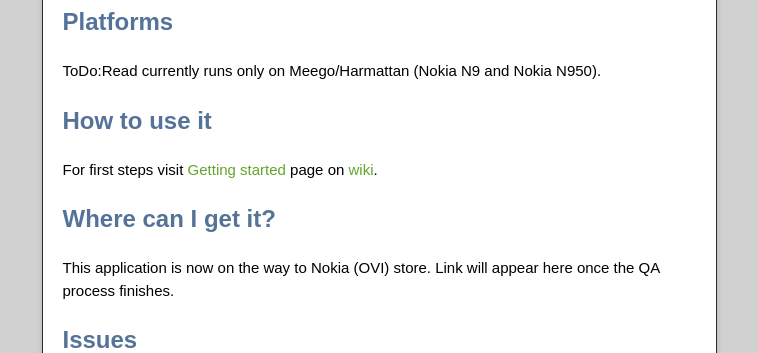
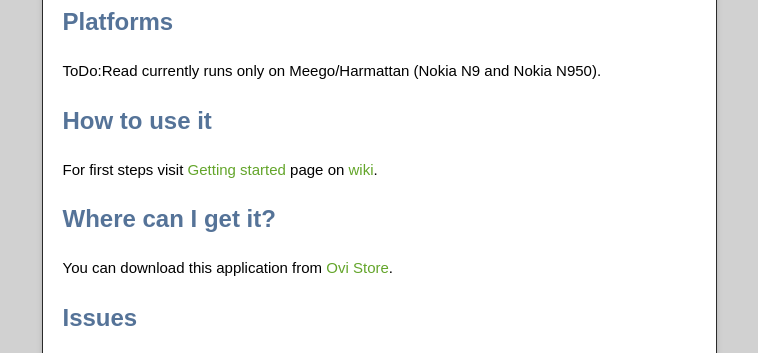
Before and after one commit to rnovacek/todoread, a plain HTML site: page index.html in a window 1280 px wide. Shown: the part 1029-1382 px from the top of the page, without its empty margins (261-1019 px from the left). Drawn offline with nearby package versions, Linux system fonts and the light colour scheme.

Commit message:
Ovi Store link

```diff
--- a/index.html
+++ b/index.html
@@ -59,7 +59,7 @@
 <h2>Where can I get it?</h2>
 
 <!--<p>You can grab <a href="https://github.com/downloads/rnovacek/todoread/todoread_0.0.5_armel.deb"> .deb package</a> and install it to your smartphone. This application is now also on the way to Ovi store.</p>-->
-<p>This application is now on the way to Nokia (OVI) store. Link will appear here once the QA process finishes.</p>
+<p>You can download this application from <a href="http://store.ovi.com/content/270646">Ovi Store</a>.</p>
 
 <h2>Issues</h2>
 
```
